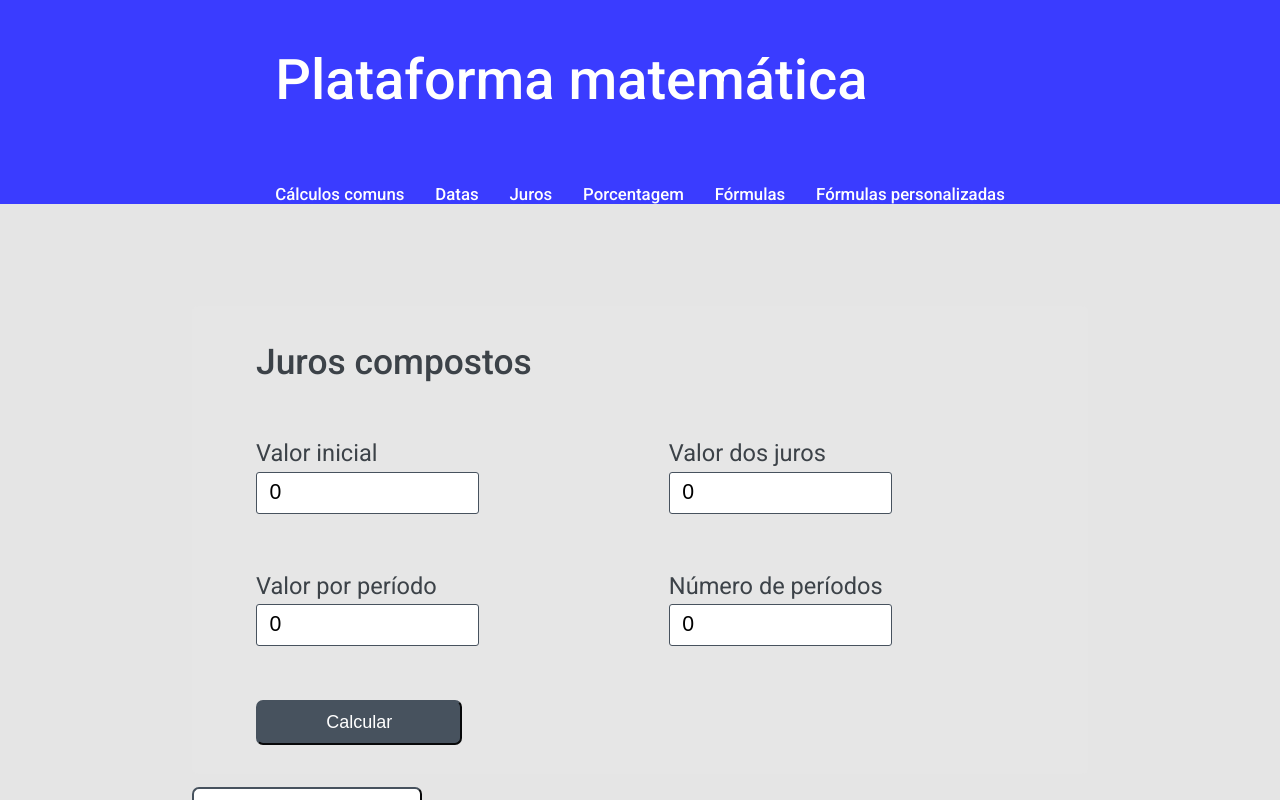
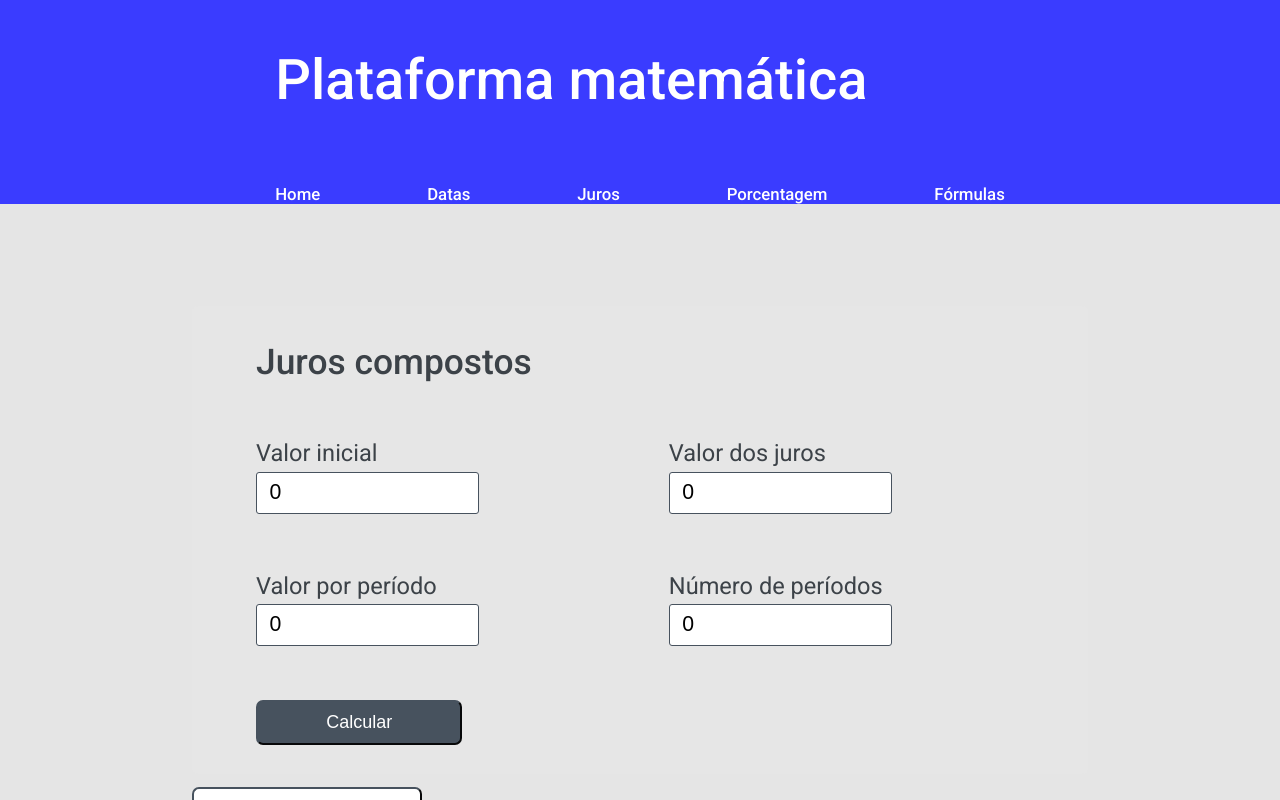
Before and after one commit to gustavoJunkes/math-platform, an Angular app: page /matematica/juros in a window 1280 px wide. Shown: the top 800 px of the page. Built offline with nearby package versions, Linux system fonts and the light colour scheme.

Commit message:
Removing unnecessary link from header

```diff
--- a/src/app/shared/header/header.component.html
+++ b/src/app/shared/header/header.component.html
@@ -7,12 +7,12 @@
 </div>
 <div id="main-div-links">
     <div id="div-links">
-        <p>Cálculos comuns</p>
+        <p>Home</p>
         <p (click)="redirectToDate()" style="cursor: not-allowed">Datas</p>
         <p (click)="redirectToInterest()">Juros</p>
         <p (click)="redirectToPercentage()">Porcentagem</p>
         <p>Fórmulas</p>
- <!--       <p>Comunidade</p> -->
-        <p>Fórmulas personalizadas</p>
+ <!--       <p>Comunidade</p>
+        <p>Fórmulas personalizadas</p> -->
     </div>
 </div>
```
